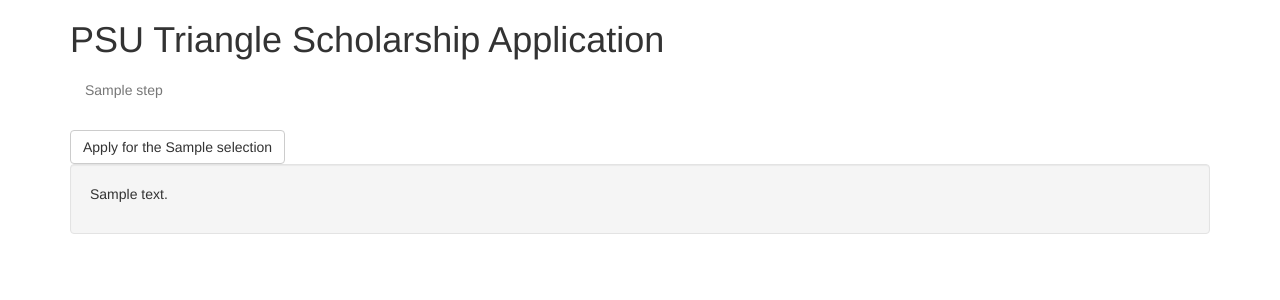
After one commit to liverwust/freemoney, a Django app: template fm_apply/templates/awards.html in a window 1280 px wide. The commit adds this page. Shown: the top 300 px of the page. Run offline with Django 3.2, Linux system fonts and the light colour scheme; the template is opened without the code that fills it: most values are stand-ins (such as "Sample title", 1, 10 or a date in 2020); some libraries are stand-ins or nearby versions.

Commit message:
Major progress on the awards page
Specifically, the rendered page looks pretty much how I wanted it to
look from the beginning, with clicky-buttons instead of checkboxes.

Furthermore, significant testing work was done for the awards view.
However, my approach was incorrect: currently it is done by mocking the
model layer, which is a great idea in general, but it's going to take
way too much time for a quick-turnaround website with only so many
required test cases. Performance will suffer when I switch to using the
Django test client, but then again, if I wanted performance, I'd write
the whole thing in Go or something.

```diff
--- a/fm_apply/templates/application.html
+++ b/fm_apply/templates/application.html
@@ -5,12 +5,34 @@
     <meta http-equiv="X-UA-Compatible" content="IE=edge">
     <meta name="viewport" content="width=device-width, initial-scale=1">
     <!-- The above 3 meta tags *must* come first in the head; any other head content must come *after* these tags -->
-    <title>Triangle Scholarship Application</title>
+    <title>PSU Triangle Scholarship Application</title>
 
     {% load bootstrap3 %}
-    {# Load CSS and JavaScript #}
     {% bootstrap_css %}
-    {% bootstrap_javascript %}
+    {% bootstrap_javascript jquery=1 %}
+
+    <style type="text/css">
+      .btn-selector {
+        color: #333;
+        background-color: #fff;
+        border-color: #ccc;
+      }
+      .btn-selector:hover {
+        color: #333;
+        background-color: #e6e6e6;
+        border-color: #adadad;
+      }
+      .btn-selector:focus, .btn-selector.focus {
+        color: #333;
+        background-color: #e6e6e6;
+        border-color: #8c8c8c;
+      }
+      .btn-selector.active {
+        color: #fff;
+        background-color: #449d44;
+        border-color: #398439;
+      }
+    </style>
 
     <!-- HTML5 shim and Respond.js for IE8 support of HTML5 elements and media queries -->
     <!-- WARNING: Respond.js doesn't work if you view the page via file:// -->
@@ -20,7 +42,8 @@
     <![endif]-->
   </head>
   <body>
-    <h1>Bootstrap</h1>
+    <div class="container">
+      <h1>PSU Triangle Scholarship Application</h1>
 
       {# Display django.contrib.messages as Bootstrap alerts #}
       {% bootstrap_messages %}
@@ -66,6 +89,6 @@
         {% endif %}
         </div>
       </form>
-
+    </div>
   </body>
 </html>
--- /dev/null
+++ b/fm_apply/templates/awards.html
@@ -0,0 +1,26 @@
+{% extends "application.html" %}
+{% load bootstrap3 %}
+
+{% block content %}
+<div class="row">
+  <div class="col-md-12">&nbsp;</div>
+</div>
+{% for selection in selections %}
+  <div class="row">
+    <div class="col-md-12">
+      <div class="btn-group" data-toggle="buttons">
+        <label class="btn btn-selector">
+          <input name="{{ selection.pk }}" type="checkbox" autocomplete="off">Apply for the {{ selection.name }}
+        </label>
+      </div>
+    </div>
+  </div>
+  <div class="row">
+    <div class="col-md-12">
+      <div class="well">
+        <p>{{ selection.description }}</p>
+      </div>
+    </div>
+  </div>
+{% endfor %}
+{% endblock %}
--- a/requirements.txt
+++ b/requirements.txt
@@ -2,4 +2,5 @@
 django-bootstrap3~=8.1
 django-environ~=0.4.1
 django-phonenumber-field~=1.1.0
+lxml~=3.7
 mysqlclient~=1.3.9
```
Also changed, not shown: fm_apply/views/awards.py (+30 -14 lines), fm_apply/views/test_awards.py (added, +53 -0 lines). Lines whose indentation alone changed are shown as unchanged.
